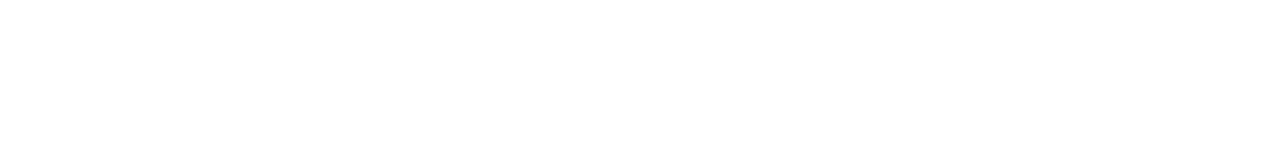
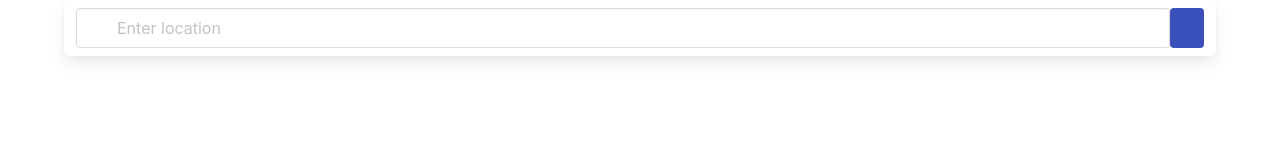
Before and after one commit to anyanime/weather-app, a plain HTML site: page index.html in a window 1280 px wide. Drawn offline with nearby package versions, Linux system fonts and the light colour scheme.

Commit message:
add search field

```diff
--- a/index.html
+++ b/index.html
@@ -8,6 +8,15 @@
     <link rel="stylesheet" href="https://cdn.jsdelivr.net/npm/bulma@0.9.0/css/bulma.min.css">
 </head>
 <body>
-
+    <div class="container">
+        <nav class="panel is-link">
+            <div class="high panel-block">
+                <p class="control panel-tabs has-icons-left search">
+                    <input type="text" name="search" class="input" placeholder="Enter location">
+                    <button type="submit" class="button is-link is-active"><i class="fa fa-search"></i></button>
+                </p>
+            </div>
+        </nav>
+    </div>
 </body>
 </html>
```
